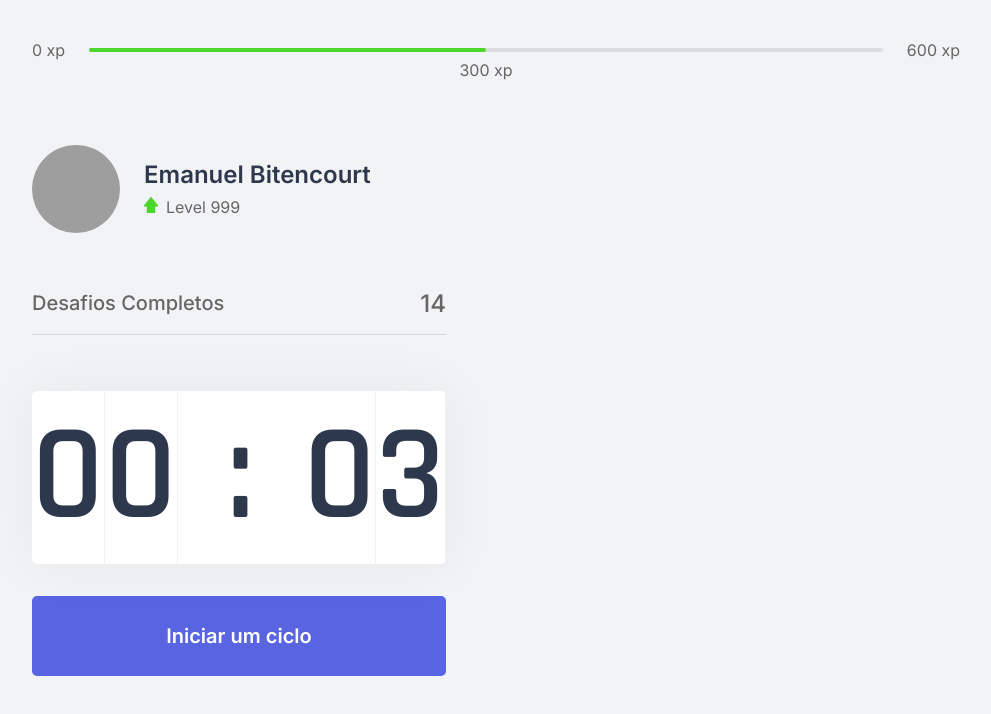
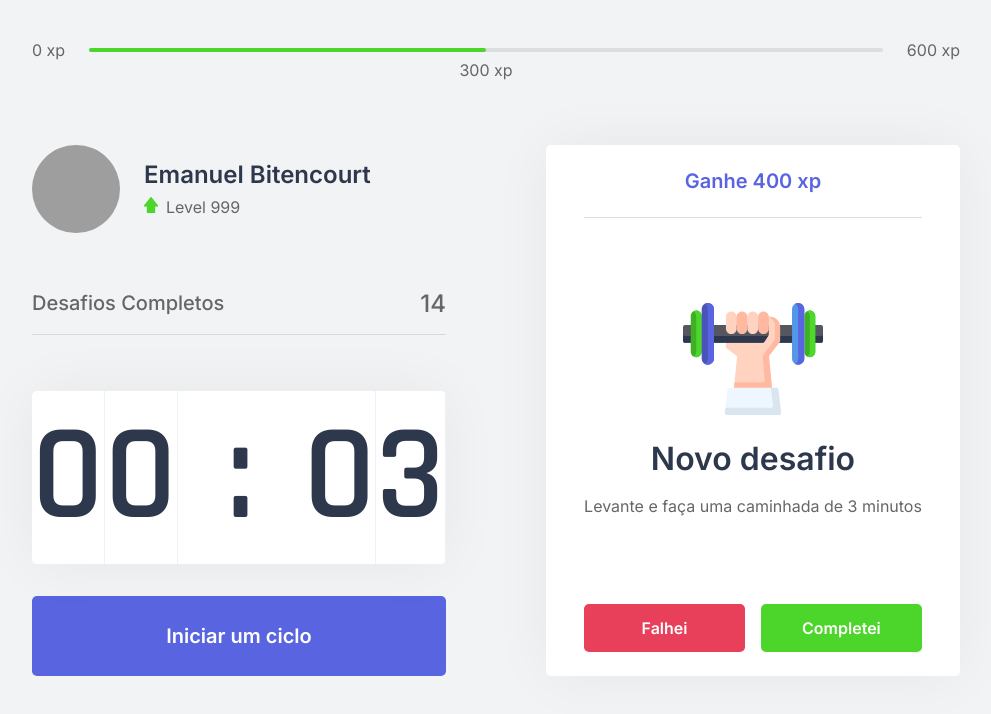
Before and after one commit to EmanuelBitenc/NextLevelWeek4-React, a Next.js app: page / in a window 1280 px wide. Shown: the top 714 px of the page, without its empty margins (144-1135 px from the left). Built offline with nearby package versions, Linux system fonts and the light colour scheme; grey boxes are pictures that could not be loaded.

Commit message:
ChallendeBox

```diff
--- /dev/null
+++ b/src/components/ChallengeBox.tsx
@@ -0,0 +1,40 @@
+import styles from '../styles/components/ChallengeBox.module.css';
+
+export function ChallengeBox(){
+
+    const hasActiveChallenge =true;
+
+    return(
+        <div className={styles.challengeBoxContainer}>
+           { hasActiveChallenge ? (
+               <div className={styles.challengeActive}>
+                   <header>Ganhe 400 xp</header>
+
+                   <main>
+                       <img src="icons/body.svg" />
+                       <strong>Novo desafio</strong>
+                       <p>Levante e faça uma caminhada de 3 minutos</p>
+                   </main>
+
+                   <footer>
+                       <button type="button"
+                       className={styles.challengeFailedButton}
+                       >Falhei</button>
+                       <button type="button"
+                       className={styles.challengeSucceededButton}
+                       >Completei</button>
+                   </footer>
+               </div>
+
+           ) : (
+               <div className={styles.challengeNotActive}>
+                <strong>Finalize um ciclo para receber um desafio</strong>
+                <p>
+                    <img src="icons/level-up.svg" alt="Level Up"/>
+                    Avance de level completando desafios.
+                </p>
+            </div>
+            )}
+        </div>
+    )
+}
--- a/src/pages/index.tsx
+++ b/src/pages/index.tsx
@@ -1,4 +1,5 @@
 import Head from 'next/head'
+import { ChallengeBox } from '../components/ChallengeBox';
 import { CompletedChallegens } from '../components/CompletedChallenges';
 import { Countdown } from '../components/Countdown';
 import { ExperienceBar } from "../components/ExperienceBar";
@@ -22,9 +23,9 @@
         <CompletedChallegens />
         <Countdown />
       </div>
-
-
-      <div></div>
+      <div>
+        <ChallengeBox />
+      </div>
     </section>
 
 
--- /dev/null
+++ b/src/styles/components/ChallengeBox.module.css
@@ -0,0 +1,109 @@
+.challengeBoxContainer {
+  height: 100%;
+
+  background: var(--white);
+  border-radius: 5px;
+  box-shadow: 0 0 60px rgba(0, 0, 0, 0.05);
+  padding: 1.5rem 2rem;
+
+  display: flex;
+  flex-direction: column;
+  align-items: center;
+  justify-content: center;
+
+  text-align: center;
+}
+
+.challengeNotActive {
+  display: flex;
+  flex-direction: column;
+  align-items: center;
+}
+
+.challengeNotActive strong {
+  font-size: 1.5rem;
+  font-weight: 500;
+  line-height: 1.4;
+}
+
+.challengeNotActive p {
+  display: flex;
+  flex-direction: column;
+  align-items: center;
+  line-height: 1.4;
+  max-width: 70%;
+  margin-top: 3rem;
+}
+
+.challengeNotActive p img {
+  margin-bottom: 1rem;
+}
+
+.challengeActive {
+  height: 100%;
+
+  display: flex;
+  flex-direction: column;
+}
+
+.challengeActive header {
+  color: var(--blue);
+  font-weight: 600;
+  font-size: 1.25rem;
+  padding: 0 2rem 1.5rem;
+  border-bottom: 1px solid var(--gray-line);
+}
+
+.challengeActive main {
+  flex: 1;
+  display: flex;
+  align-items: center;
+  flex-direction: column;
+  justify-content: center;
+}
+
+.challengeActive strong {
+  font-size: 2rem;
+  font-weight: 600;
+  color: var(--title);
+  margin: 1.5rem 0 1rem;
+}
+
+.challengeActive main p {
+  line-height: 1.5rem;
+}
+
+.challengeActive footer {
+  display: grid;
+  grid-template-columns: 1fr 1fr;
+  gap: 1rem;
+}
+
+.challengeActive footer button {
+  height: 3rem;
+  display: flex;
+  align-items: center;
+  justify-content: center;
+
+  border: 0;
+  border-radius: 5px;
+
+  color: var(--white);
+
+  font-size: 1rem;
+  font-weight: 600;
+
+  transition: filter 0.2s;
+}
+
+.challengeActive footer button.challengeFailedButton {
+  background: var(--red);
+}
+
+.challengeActive footer button.challengeSucceededButton {
+  background: var(--green);
+}
+
+.challengeActive footer button:hover {
+  filter: brightness(0.8);
+}
```
